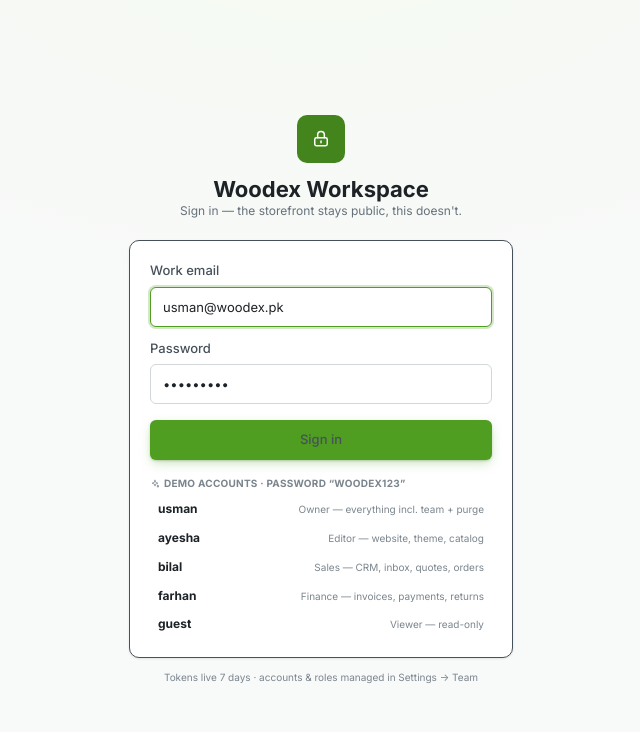
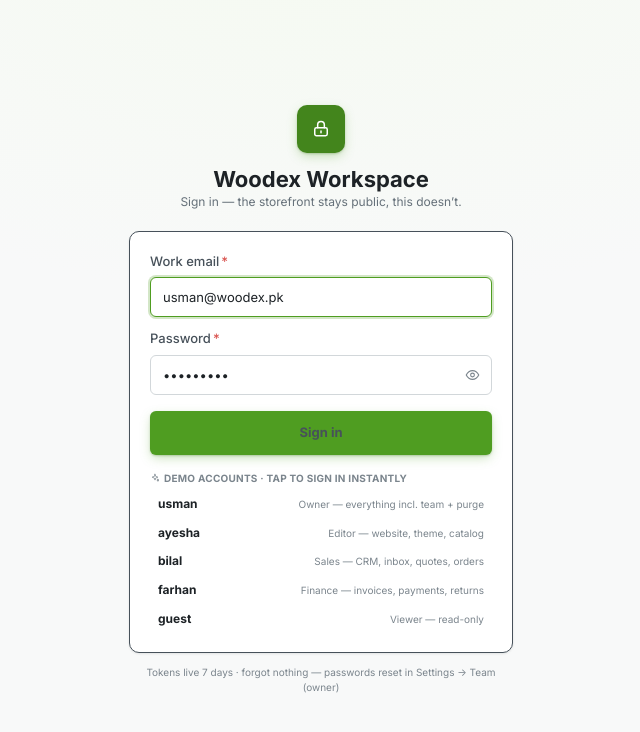
Before and after one commit to woodex420/woodex-2030, a React (Vite) app in the folder apps/dashboard/: page /website in a window 1280 px wide. Shown: the top 732 px of the page, without its empty margins (319-959 px from the left). Built offline with nearby package versions, Linux system fonts and the light colour scheme.

Commit message:
Login UX fix: EyeOff toggle, spinner state, network-vs-wrong-password errors, Caps Lock hint, one-tap demo sign-in, return-to-page after session expiry, no splash flash, ref-forwarding Input
Co-authored-by: arena-agent <297053741+arena-agent@users.noreply.github.com>

```diff
--- a/apps/dashboard/src/components/ui/Field.tsx
+++ b/apps/dashboard/src/components/ui/Field.tsx
@@ -1,4 +1,4 @@
-import type { InputHTMLAttributes, ReactNode, SelectHTMLAttributes, TextareaHTMLAttributes } from "react";
+import type { ComponentPropsWithRef, ReactNode, SelectHTMLAttributes, TextareaHTMLAttributes } from "react";
 import { cn } from "@/lib/cn";
 import { ChevronDown } from "@/icons";
 
@@ -41,7 +41,7 @@ export function Field({
   );
 }
 
-export function Input({ error, className, ...rest }: InputHTMLAttributes<HTMLInputElement> & { error?: boolean }) {
+export function Input({ error, className, ...rest }: ComponentPropsWithRef<"input"> & { error?: boolean }) {
   return <input className={cn(inputCls(error), className)} {...rest} />;
 }
 
--- a/apps/dashboard/src/icons/index.tsx
+++ b/apps/dashboard/src/icons/index.tsx
@@ -477,3 +477,10 @@ export const Shield = (p: IconProps) => (
     <path d="M9.5 12l1.8 1.8 3.4-3.6" />
   </Icon>
 );
+
+export const EyeOff = (p: IconProps) => (
+  <Icon {...p}>
+    <path d="M10.7 5.1A9.8 9.8 0 0 1 12 5c6.3 0 9.4 5.7 10 6.8-.2.5-1.2 2.3-3 3.9M6.6 6.8C3.9 8.5 2.4 11 2 11.8c.6 1.1 3.7 6.8 10 6.8a10.9 10.9 0 0 0 4-.7" />
+    <path d="M9.9 10a3 3 0 0 0 4.2 4.2M3 3l18 18" />
+  </Icon>
+);
--- a/apps/dashboard/src/lib/auth.ts
+++ b/apps/dashboard/src/lib/auth.ts
@@ -7,7 +7,11 @@ export type User = { id: number; email: string; name: string; role: string; acti
 type AuthState = { status: "loading" | "in" | "out"; user: User | null; caps: string[] };
 
 const KEY = "wx_token";
-let state: AuthState = { status: "loading", user: null, caps: [] };
+const hasToken = (() => { try { return !!localStorage.getItem(KEY); } catch { return false; } })();
+let state: AuthState = { status: hasToken ? "loading" : "out", user: null, caps: [] };
+const RET_KEY = "wx_return";
+const saveReturn = () => { try { const p = location.pathname + location.search; if (p && p !== "/") sessionStorage.setItem(RET_KEY, p); } catch { /* noop */ } };
+const takeReturn = () => { try { const p = sessionStorage.getItem(RET_KEY); if (p) { sessionStorage.removeItem(RET_KEY); window.history.replaceState(null, "", p); } } catch { /* noop */ } };
 const subs = new Set<() => void>();
 const set = (patch: Partial<AuthState>) => { state = { ...state, ...patch }; subs.forEach((f) => f()); };
 
@@ -18,12 +22,14 @@ export async function login(email: string, password: string) {
   const j = await r.json().catch(() => ({} as { token?: string; user?: User; caps?: string[] }));
   if (!r.ok) throw new Error(j.error ?? "login failed");
   try { localStorage.setItem(KEY, j.token); } catch { /* private mode */ }
+  takeReturn(); // land back where an expired session yanked us from
   set({ status: "in", user: j.user, caps: j.caps ?? [] });
   return j.user as User;
 }
 export async function logout() {
   try { await fetch("/api/auth/logout", { method: "POST" }); } catch { /* offline — local sign-out anyway */ }
-  try { localStorage.removeItem(KEY); } catch { /* noop */ }
+  try { localStorage.removeItem(KEY); sessionStorage.removeItem(RET_KEY); } catch { /* noop */ }
+  if (location.pathname !== "/") window.history.replaceState(null, "", "/");
   set({ status: "out", user: null, caps: [] });
 }
 export async function restoreSession() {
@@ -62,7 +68,7 @@ export function installFetchPatch() {
     if (t && url.startsWith("/api/") && !headers.authorization) headers.authorization = "Bearer " + t;
     const res = await orig(input as never, { ...init, headers });
     if (res.status === 401 && !url.includes("/api/auth/")) {
-      try { localStorage.removeItem(KEY); } catch { /* noop */ }
+      try { localStorage.removeItem(KEY); saveReturn(); } catch { /* noop */ }
       set({ status: "out", user: null, caps: [] });
     }
     return res;
--- a/apps/dashboard/src/pages/Login.tsx
+++ b/apps/dashboard/src/pages/Login.tsx
@@ -1,8 +1,8 @@
-import { useState } from "react";
+import { useRef, useState } from "react";
 import { login } from "@/lib/auth";
 import { Button } from "@/components/ui/Button";
 import { Field, Input } from "@/components/ui/Field";
-import { Lock, Sparkles } from "@/icons";
+import { Eye, EyeOff, Lock, Sparkles } from "@/icons";
 
 const DEMO = [
   ["usman@woodex.pk", "Owner — everything incl. team + purge"],
@@ -11,43 +11,75 @@ const DEMO = [
   ["farhan@woodex.pk", "Finance — invoices, payments, returns"],
   ["guest@woodex.pk", "Viewer — read-only"],
 ];
+const DEMO_PW = "woodex123";
+
+function Spinner() {
+  return <span aria-hidden className="mr-1 inline-block h-3.5 w-3.5 animate-spin rounded-full border-2 border-white/40 border-t-white" />;
+}
 
 export default function Login() {
   const [email, setEmail] = useState("usman@woodex.pk");
-  const [pw, setPw] = useState("woodex123");
+  const [pw, setPw] = useState(DEMO_PW);
+  const [show, setShow] = useState(false);
+  const [caps, setCaps] = useState(false);
   const [busy, setBusy] = useState(false);
   const [err, setErr] = useState<string | null>(null);
-  const go = async () => {
+  const pwRef = useRef<HTMLInputElement>(null);
+  const go = async (useEmail = email.trim(), usePw = pw) => {
+    if (busy) return;
     setBusy(true); setErr(null);
-    try { await login(email.trim(), pw); } catch (e) { setErr(e instanceof Error ? e.message : String(e)); }
-    finally { setBusy(false); }
+    try {
+      await login(useEmail, usePw);
+    } catch (e) {
+      const msg = e instanceof TypeError ? "Can’t reach the Woodex API — it’s booting or offline; try again in a moment." : e instanceof Error ? e.message : String(e);
+      setErr(msg); setBusy(false);
+      window.setTimeout(() => pwRef.current?.focus(), 0);
+      return; // stay busy=false; success path unmounts this screen
+    }
   };
   return (
-    <div className="grid min-h-screen place-items-center bg-surface-secondary px-4" style={{ backgroundImage: "radial-gradient(700px 380px at 50% -10%, var(--color-primary-50, #f0fdf4), transparent)" }}>
+    <div className="grid min-h-screen place-items-center bg-surface-secondary px-4 py-8" style={{ backgroundImage: "radial-gradient(700px 380px at 50% -10%, var(--color-primary-50, #f0fdf4), transparent)" }}>
       <div className="w-full max-w-sm">
         <div className="mb-5 text-center">
-          <span className="mx-auto grid h-12 w-12 place-items-center rounded-card bg-primary-600 text-white"><Lock size={20} /></span>
+          <span className="mx-auto grid h-12 w-12 place-items-center rounded-card bg-primary-600 text-white shadow-cta"><Lock size={20} /></span>
           <h1 className="mt-3 text-h2 font-black text-ink">Woodex Workspace</h1>
-          <p className="text-caption text-muted">Sign in — the storefront stays public, this doesn't.</p>
+          <p className="text-caption text-muted">Sign in — the storefront stays public, this doesn&rsquo;t.</p>
         </div>
         <div className="rounded-card border border-hairline bg-white p-5 shadow-card">
-          <form onSubmit={(e) => { e.preventDefault(); void go(); }}>
-            <Field label="Work email"><Input autoFocus value={email} onChange={(e) => setEmail(e.target.value)} placeholder="you@woodex.pk" autoComplete="username" /></Field>
-            <div className="mt-3"><Field label="Password"><Input type="password" value={pw} onChange={(e) => setPw(e.target.value)} autoComplete="current-password" /></Field></div>
-            {err && <p className="mt-3 rounded-control bg-danger-soft px-3 py-2 text-caption font-semibold text-danger-strong">{err}</p>}
-            <Button className="mt-4 w-full justify-center" type="submit" disabled={busy}>{busy ? "Checking…" : "Sign in"}</Button>
+          <form onSubmit={(e) => { e.preventDefault(); void go(); }} noValidate>
+            <Field label="Work email" required>
+              <Input autoFocus value={email} onChange={(e) => { setEmail(e.target.value); setErr(null); }} placeholder="you@woodex.pk" autoComplete="username" spellCheck={false} disabled={busy} />
+            </Field>
+            <div className="mt-3">
+              <Field label="Password" required>
+                <span className="relative block">
+                  <Input ref={pwRef} type={show ? "text" : "password"} value={pw} onChange={(e) => { setPw(e.target.value); setErr(null); }} onKeyUp={(e) => setCaps(e.getModifierState?.("CapsLock") ?? false)} autoComplete="current-password" className="pr-10" disabled={busy} />
+                  <button type="button" tabIndex={-1} onClick={() => setShow((v) => !v)} aria-label={show ? "Hide password" : "Show password"}
+                    className="absolute top-1/2 right-2 -translate-y-1/2 rounded p-1 text-subtle transition-colors hover:bg-surface-secondary hover:text-ink">
+                    {show ? <EyeOff size={15} /> : <Eye size={15} />}
+                  </button>
+                </span>
+              </Field>
+              {caps && <p className="mt-1 text-[11px] font-semibold text-warning-strong">⌫ Caps Lock is on</p>}
+            </div>
+            {err && (
+              <p role="alert" className="mt-3 rounded-control border border-danger/30 bg-danger-soft px-3 py-2 text-caption font-semibold text-danger-strong">{err}</p>
+            )}
+            <Button type="submit" className="mt-4 h-11 w-full text-small font-bold" disabled={busy || !email.trim()}>
+              {busy ? <><Spinner /> Signing in…</> : "Sign in"}
+            </Button>
           </form>
-          <p className="mt-4 mb-1.5 flex items-center gap-1 text-[10px] font-bold uppercase tracking-wide text-subtle"><Sparkles size={10} /> demo accounts · password “woodex123”</p>
+          <p className="mt-4 mb-1.5 flex items-center gap-1 text-[10px] font-bold uppercase tracking-wide text-subtle"><Sparkles size={10} /> demo accounts · tap to sign in instantly</p>
           <ul className="space-y-1">
             {DEMO.map(([e, w]) => (
               <li key={e}>
-                <button onClick={() => { setEmail(e); setPw("woodex123"); }} className="flex w-full items-baseline justify-between gap-2 rounded-control px-2 py-1 text-left text-caption transition-colors hover:bg-surface-secondary">
+                <button disabled={busy} onClick={() => void go(e, DEMO_PW)} className="flex w-full items-baseline justify-between gap-2 rounded-control px-2 py-1 text-left text-caption transition-colors hover:bg-surface-secondary disabled:opacity-60">
                   <b className="text-ink">{e.split("@")[0]}</b><span className="truncate text-[10px] text-subtle">{w}</span>
                 </button>
               </li>))}
           </ul>
         </div>
-        <p className="mt-3 text-center text-[10px] text-subtle">Tokens live 7 days · accounts &amp; roles managed in Settings → Team</p>
+        <p className="mt-3 text-center text-[10px] text-subtle">Tokens live 7 days · forgot nothing — passwords reset in Settings → Team (owner)</p>
       </div>
     </div>
   );
```
